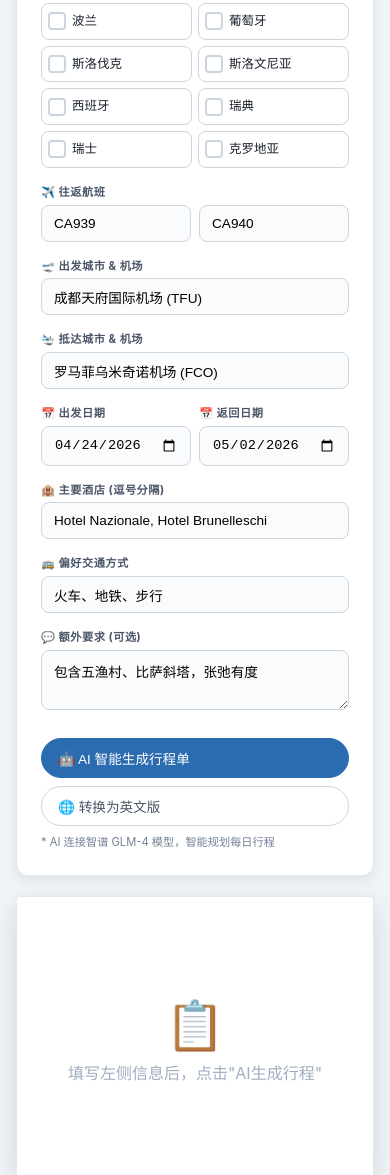
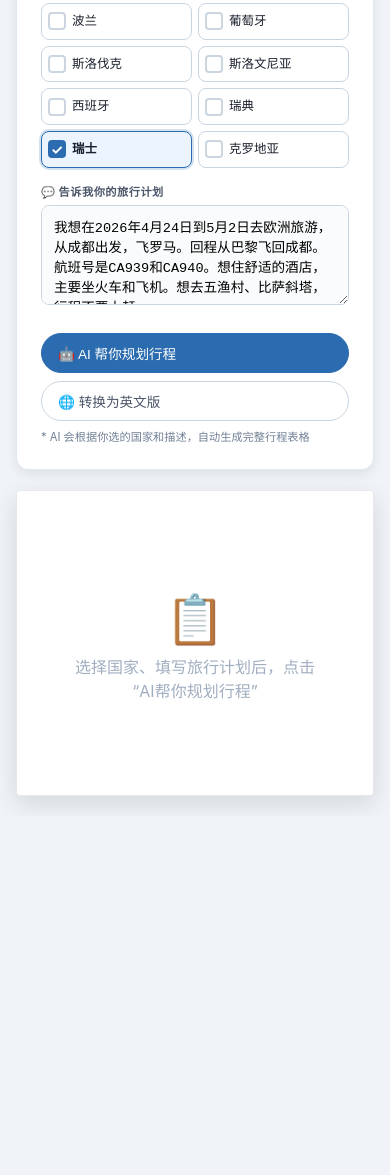
Before and after one commit to zhangdingji520/visa-app, a website: page index.html in a window 390 px wide. Shown: the part 652-1827 px from the top of the page. After the commit the page ends 1468 px from the top, so only its background shows below. Drawn offline with Linux system fonts and the light colour scheme.

Commit message:
Update index.html

```diff
--- a/index.html
+++ b/index.html
@@ -84,15 +84,11 @@
       font-size: 0.7rem; font-weight: 700; text-transform: uppercase;
       color: var(--text2); display: block; margin-bottom: 4px; letter-spacing: 0.5px;
     }
-    .form-row input, .form-row textarea {
+    .form-row textarea {
       width: 100%; padding: 10px 12px; border: 1px solid var(--borderStrong);
       border-radius: 8px; font-size: 0.85rem; background: #fafbfc;
+      resize: vertical; min-height: 100px;
     }
-    .form-row textarea { resize: vertical; min-height: 60px; }
-    .flex-row { display: flex; gap: 8px; }
-    .flex-row > * { flex: 1; }
-
-    /* 国家选择网格 — 三列 */
     .country-grid {
       display: grid;
       grid-template-columns: repeat(3, 1fr);
@@ -209,47 +205,21 @@
     <div class="input-area no-print">
       <h3>🧳 行程信息</h3>
       <div class="form-row">
-        <label>🌍 旅行国家（可多选，一行三个）</label>
+        <label>🌍 选择想去的国家（可多选，一行三个）</label>
         <div class="country-grid" id="countryList"></div>
       </div>
       <div class="form-row">
-        <label>✈️ 往返航班</label>
-        <div class="flex-row">
-          <input type="text" id="outFlight" placeholder="去程航班号" value="CA939">
-          <input type="text" id="returnFlight" placeholder="回程航班号" value="CA940">
-        </div>
-      </div>
-      <div class="form-row">
-        <label>🛫 出发城市 & 机场</label>
-        <input type="text" id="departureAirport" value="成都天府国际机场 (TFU)" placeholder="出发城市/机场">
-      </div>
-      <div class="form-row">
-        <label>🛬 抵达城市 & 机场</label>
-        <input type="text" id="arrivalAirport" value="罗马菲乌米奇诺机场 (FCO)" placeholder="抵达城市/机场">
-      </div>
-      <div class="form-row flex-row">
-        <div><label>📅 出发日期</label><input type="date" id="startDate" value="2026-04-24"></div>
-        <div><label>📅 返回日期</label><input type="date" id="endDate" value="2026-05-02"></div>
-      </div>
-      <div class="form-row">
-        <label>🏨 主要酒店 (逗号分隔)</label>
-        <input type="text" id="hotels" value="Hotel Nazionale, Hotel Brunelleschi" placeholder="如: Hotel Roma, Hotel Firenze">
-      </div>
-      <div class="form-row">
-        <label>🚌 偏好交通方式</label>
-        <input type="text" id="transportPref" value="火车、地铁、步行" placeholder="如: 火车、公交、步行">
-      </div>
-      <div class="form-row">
-        <label>💬 额外要求 (可选)</label>
-        <textarea id="extraNotes" placeholder="例如：想去五渔村，每天不要太累...">包含五渔村、比萨斜塔，张弛有度</textarea>
+        <label>💬 告诉我你的旅行计划</label>
+        <textarea id="travelPlan" placeholder="例如：
+我想在2026年4月24日到5月2日去欧洲旅游，从成都出发，飞罗马。回程从巴黎飞回成都。航班号是CA939和CA940。想住舒适的酒店，主要坐火车和飞机。想去五渔村、比萨斜塔，行程不要太赶。">我想在2026年4月24日到5月2日去欧洲旅游，从成都出发，飞罗马。回程从巴黎飞回成都。航班号是CA939和CA940。想住舒适的酒店，主要坐火车和飞机。想去五渔村、比萨斜塔，行程不要太赶。</textarea>
       </div>
       <button class="btn btn-primary" style="width:100%;margin-top:6px;" onclick="generateItinerary()">
-        🤖 AI 智能生成行程单
+        🤖 AI 帮你规划行程
       </button>
       <button class="btn btn-outline" style="width:100%;margin-top:8px;" id="langToggleBtn2" onclick="toggleLanguage()">
         🌐 转换为英文版
       </button>
-      <p style="font-size:0.7rem;color:var(--muted);margin-top:8px;">* AI 连接智谱 GLM-4 模型，智能规划每日行程</p>
+      <p style="font-size:0.7rem;color:var(--muted);margin-top:8px;">* AI 会根据你选的国家和描述，自动生成完整行程表格</p>
     </div>
 
     <div class="preview-area">
@@ -257,7 +227,7 @@
         <div class="paper" id="itineraryPaper">
           <div style="text-align:center;padding:60px 20px;color:#a0aec0;">
             <div style="font-size:3rem;">📋</div>
-            <p>填写左侧信息后，点击"AI生成行程"</p>
+            <p>选择国家、填写旅行计划后，点击“AI帮你规划行程”</p>
           </div>
         </div>
       </div>
@@ -265,12 +235,11 @@
   </div>
 
   <div class="loading-overlay" id="loadingOverlay">
-    <span>🤖 AI正在规划行程，请稍后...</span>
+    <span>🤖 AI正在帮你规划行程，请稍后...</span>
   </div>
 
   <script>
   (function() {
-    // 后端 API 地址
     const API_URL = 'https://visa-app-five.vercel.app/api/generate';
 
     // 申根国家列表（已去除列支敦士登）
@@ -291,7 +260,6 @@
     let itineraryResult = null;
     let currentLanguage = 'zh';
 
-    // 工具函数
     function showLoading(show) { document.getElementById('loadingOverlay').classList.toggle('active', show); }
     function esc(s) {
       if (!s) return '';
@@ -307,18 +275,16 @@
         div.className = 'country-item';
         div.dataset.country = country;
         div.innerHTML = `<span class="check-box"></span>${country}`;
-        div.addEventListener('click', () => {
-          // 多选切换
-          div.classList.toggle('active');
-        });
+        div.addEventListener('click', () => div.classList.toggle('active'));
         container.appendChild(div);
       });
-      // 默认选中意大利
-      const italyItem = container.querySelector('[data-country="意大利"]');
-      if (italyItem) italyItem.classList.add('active');
+      // 默认选中意大利、法国、瑞士
+      ['意大利', '法国', '瑞士'].forEach(c => {
+        const item = container.querySelector(`[data-country="${c}"]`);
+        if (item) item.classList.add('active');
+      });
     }
 
-    // 获取已选中的国家列表
     function getSelectedCountries() {
       const actives = document.querySelectorAll('.country-item.active');
       return Array.from(actives).map(el => el.dataset.country);
@@ -332,28 +298,24 @@
         return;
       }
 
+      const travelPlan = document.getElementById('travelPlan').value.trim();
+      if (!travelPlan) {
+        showToast('❌ 请填写旅行计划描述');
+        return;
+      }
+
+      // 拼接发送给AI的消息
+      const message = `我想去以下国家旅游：${selectedCountries.join('、')}。\n我的旅行计划是：${travelPlan}\n\n请帮我规划一份签证行程单，包含每天的序号、日期、城市、旅游景点、住宿酒店、交通方式。要求行程合理，张弛有度。`;
+
       showLoading(true);
       const controller = new AbortController();
-      const timeoutId = setTimeout(() => controller.abort(), 35000);
+      const timeoutId = setTimeout(() => controller.abort(), 90000);
 
       try {
-        const params = {
-          country: selectedCountries.join('、'),  // 多个国家用顿号分隔
-          startDate: document.getElementById('startDate').value,
-          endDate: document.getElementById('endDate').value,
-          hotels: document.getElementById('hotels').value,
-          transportPref: document.getElementById('transportPref').value,
-          outFlight: document.getElementById('outFlight').value,
-          returnFlight: document.getElementById('returnFlight').value,
-          departureAirport: document.getElementById('departureAirport').value,
-          arrivalAirport: document.getElementById('arrivalAirport').value,
-          extraNotes: document.getElementById('extraNotes').value
-        };
-
         const response = await fetch(API_URL, {
           method: 'POST',
           headers: { 'Content-Type': 'application/json' },
-          body: JSON.stringify(params),
+          body: JSON.stringify({ message }),
           signal: controller.signal
         });
 
@@ -379,7 +341,7 @@
       } catch (e) {
         clearTimeout(timeoutId);
         if (e.name === 'AbortError') {
-          showToast('❌ 请求超时，AI 还在思考，请稍后重试');
+          showToast('❌ AI 响应超时，可尝试减少国家数量或稍后重试');
         } else {
           showToast('❌ ' + e.message);
         }
@@ -482,19 +444,16 @@
     }
 
     function resetAll() {
-      document.getElementById('startDate').value = '2026-04-24';
-      document.getElementById('endDate').value = '2026-05-02';
-      document.getElementById('hotels').value = 'Hotel Nazionale, Hotel Brunelleschi';
-      document.getElementById('transportPref').value = '火车、地铁、步行';
-      document.getElementById('extraNotes').value = '包含五渔村、比萨斜塔，张弛有度';
+      document.getElementById('travelPlan').value = '我想在2026年4月24日到5月2日去欧洲旅游，从成都出发，飞罗马。回程从巴黎飞回成都。航班号是CA939和CA940。想住舒适的酒店，主要坐火车和飞机。想去五渔村、比萨斜塔，行程不要太赶。';
       itineraryResult = null;
       currentLanguage = 'zh';
       updateLangButtons();
-      // 重置国家选择：取消所有，只选中意大利
       document.querySelectorAll('.country-item').forEach(el => el.classList.remove('active'));
-      const italy = document.querySelector('.country-item[data-country="意大利"]');
-      if (italy) italy.classList.add('active');
-      document.getElementById('itineraryPaper').innerHTML = `<div style="text-align:center;padding:60px;"><div style="font-size:3rem;">📋</div><p>填写左侧信息后，点击"AI生成行程"</p></div>`;
+      ['意大利', '法国', '瑞士'].forEach(c => {
+        const item = document.querySelector(`.country-item[data-country="${c}"]`);
+        if (item) item.classList.add('active');
+      });
+      document.getElementById('itineraryPaper').innerHTML = `<div style="text-align:center;padding:60px;"><div style="font-size:3rem;">📋</div><p>选择国家、填写旅行计划后，点击“AI帮你规划行程”</p></div>`;
       showToast('🔄 已重置');
     }
 
@@ -508,14 +467,12 @@
       setTimeout(() => t.remove(), 2500);
     }
 
-    // 注册全局函数
     window.generateItinerary = generateItinerary;
     window.toggleLanguage = toggleLanguage;
     window.exportPDF = exportPDF;
     window.exportWord = exportWord;
     window.resetAll = resetAll;
 
-    // 启动时构建国家列表并恢复数据
     buildCountryList();
     loadFromLocal();
   })();
```
